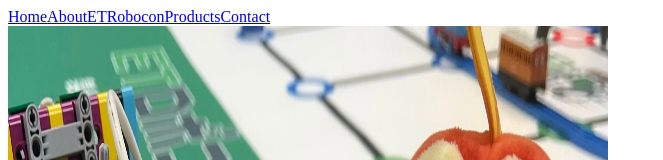
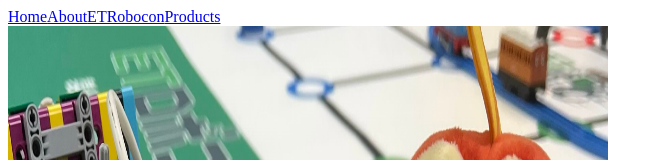
Before and after one commit to molpui0726/my-portfolio, a Next.js app: page /products in a window 1280 px wide. Shown: the top 160 px of the page, without its empty margins (0-663 px from the left). Built offline with nearby package versions, Linux system fonts and the light colour scheme.

Commit message:
delete: 現時点でページ未作成のため、 contact へのリンクをヘッダーから削除

```diff
--- a/src/app/components/organisms/Header.tsx
+++ b/src/app/components/organisms/Header.tsx
@@ -6,10 +6,9 @@ const Header: React.FC = () => {
 		<div className='bg-black p-4 h-16'>
 			<nav className='flex justify-end gap-5'>
 				<NavButton href='/'>Home</NavButton>
-                <NavButton href='/about'>About</NavButton>
-                <NavButton href='/etrobocon'>ETRobocon</NavButton>
+				<NavButton href='/about'>About</NavButton>
+				<NavButton href='/etrobocon'>ETRobocon</NavButton>
 				<NavButton href='/products'>Products</NavButton>
-				<NavButton href='/contact'>Contact</NavButton>
 			</nav>
 		</div>
 	);
```
